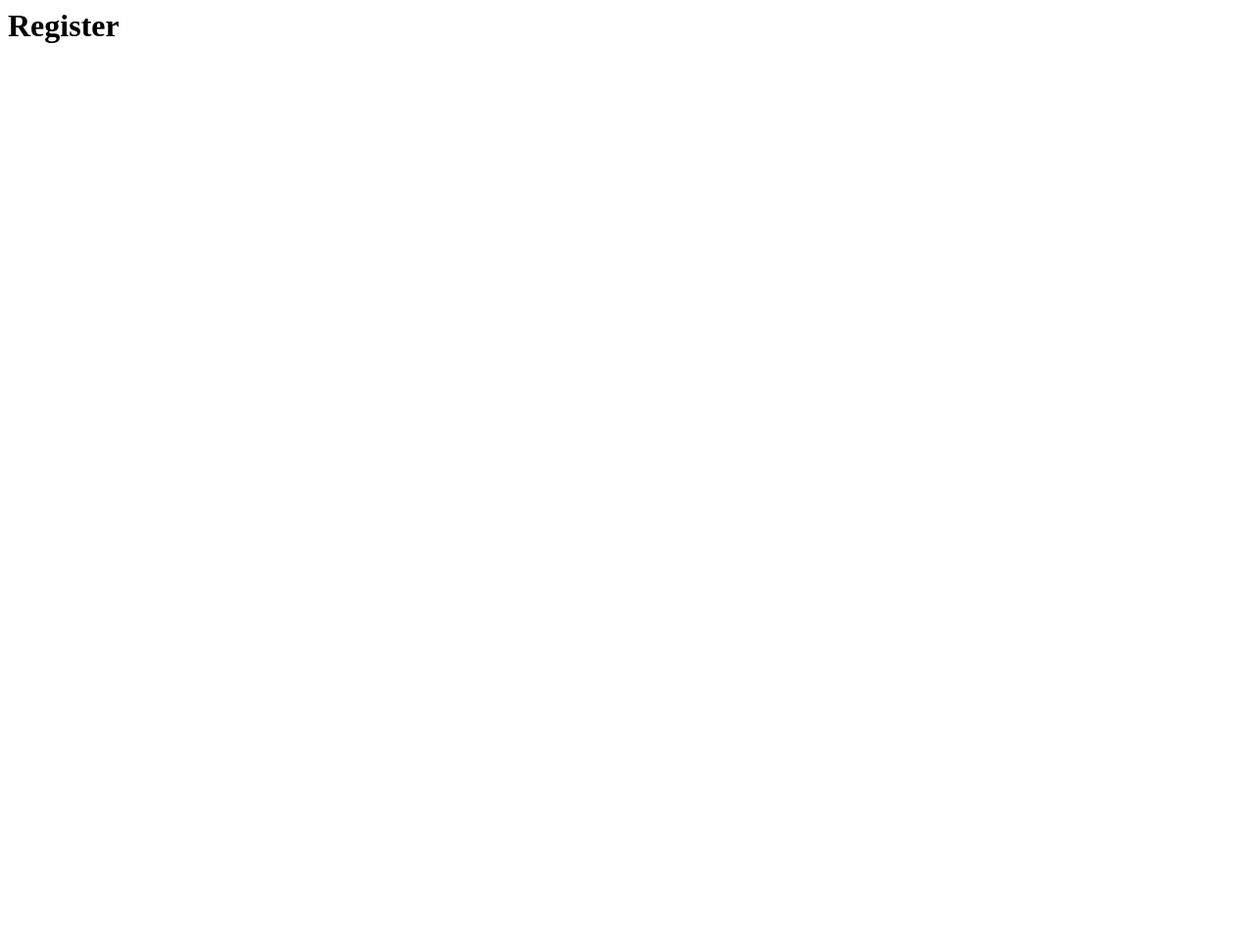
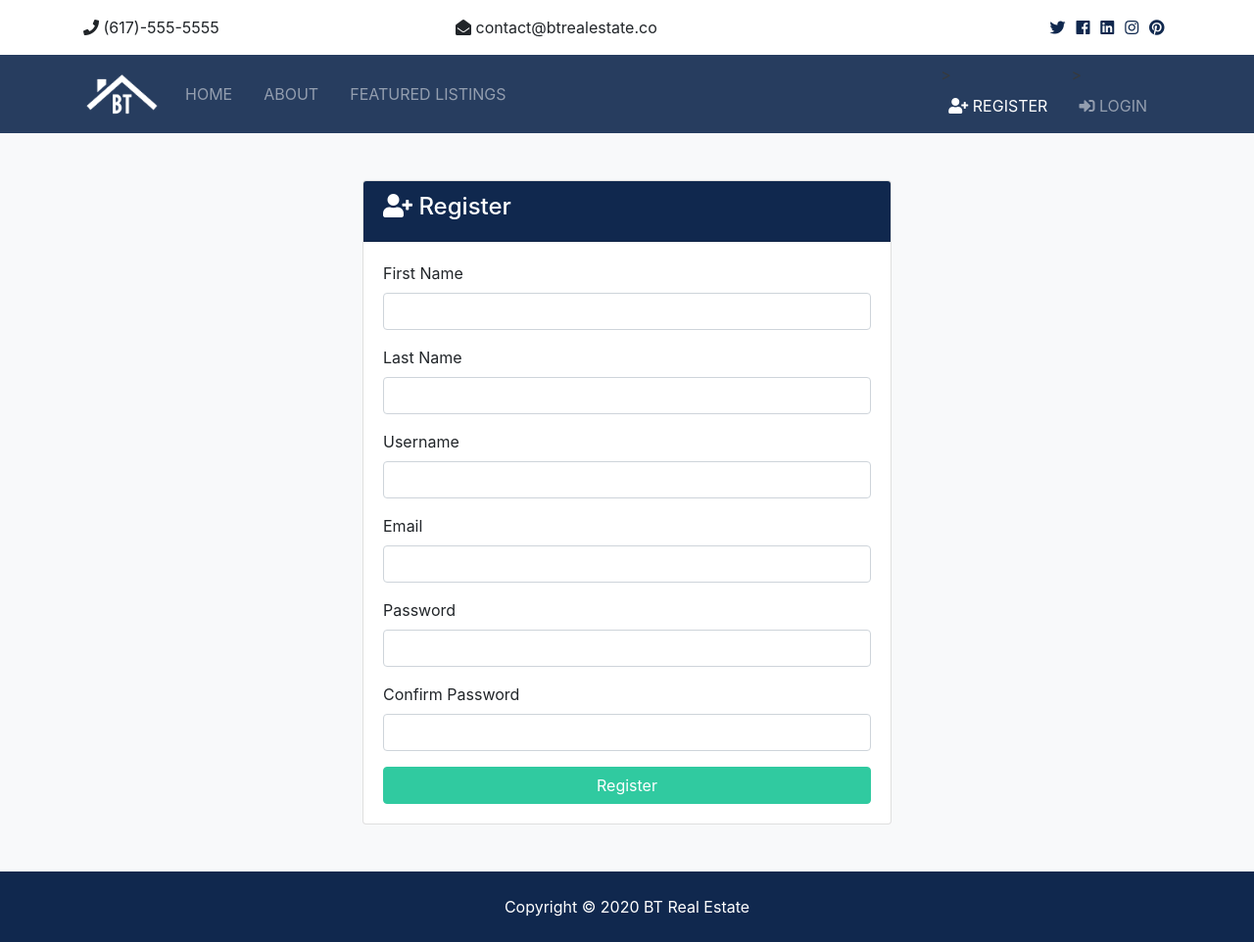
Before and after one commit to Peyman627/btre, a Django app: page /accounts/register in a window 1280 px wide. Before the commit the page is almost empty. Shown: the whole page at 98% size. Before the commit the page ends 44 px from the top, so only its background shows below. Run offline with Django 3.2, Linux system fonts and the light colour scheme; some libraries are stand-ins or nearby versions.

Commit message:
register and login pages modified

```diff
--- a/accounts/views.py
+++ b/accounts/views.py
@@ -2,10 +2,16 @@ from django.shortcuts import redirect, render
 
 
 def register(request):
+    if request.method == 'POST':
+        # Register User
+        pass
     return render(request, 'accounts/register.html')
 
 
 def login(request):
+    if request.method == 'POST':
+        # Login User
+        pass
     return render(request, 'accounts/login.html')
 
 
--- a/templates/accounts/register.html
+++ b/templates/accounts/register.html
@@ -1 +1,50 @@
-<h1>Register</h1>
+{% extends 'base.html' %}
+
+{% block content %}
+
+<section id="register" class="bg-light py-5">
+    <div class="container">
+        <div class="row">
+            <div class="col-md-6 mx-auto">
+                <div class="card">
+                    <div class="card-header bg-primary text-white">
+                        <h4>
+                            <i class="fas fa-user-plus"></i> Register</h4>
+                    </div>
+                    <div class="card-body">
+                        <form action="{% url 'register' %}" method="POST">
+                            {% csrf_token %}
+                            <div class="form-group">
+                                <label for="first_name">First Name</label>
+                                <input type="text" name="first_name" class="form-control" required>
+                            </div>
+                            <div class="form-group">
+                                <label for="last_name">Last Name</label>
+                                <input type="text" name="last_name" class="form-control" required>
+                            </div>
+                            <div class="form-group">
+                                <label for="username">Username</label>
+                                <input type="text" name="username" class="form-control" required>
+                            </div>
+                            <div class="form-group">
+                                <label for="email">Email</label>
+                                <input type="email" name="email" class="form-control" required>
+                            </div>
+                            <div class="form-group">
+                                <label for="password2">Password</label>
+                                <input type="password" name="password" class="form-control" required>
+                            </div>
+                            <div class="form-group">
+                                <label for="password">Confirm Password</label>
+                                <input type="password" name="password2" class="form-control" required>
+                            </div>
+                            <input type="submit" value="Register" class="btn btn-secondary btn-block">
+                        </form>
+                    </div>
+                </div>
+            </div>
+        </div>
+    </div>
+</section>
+
+{% endblock %}
```
Also changed, not shown: templates/accounts/login.html (+36 -1 lines).
